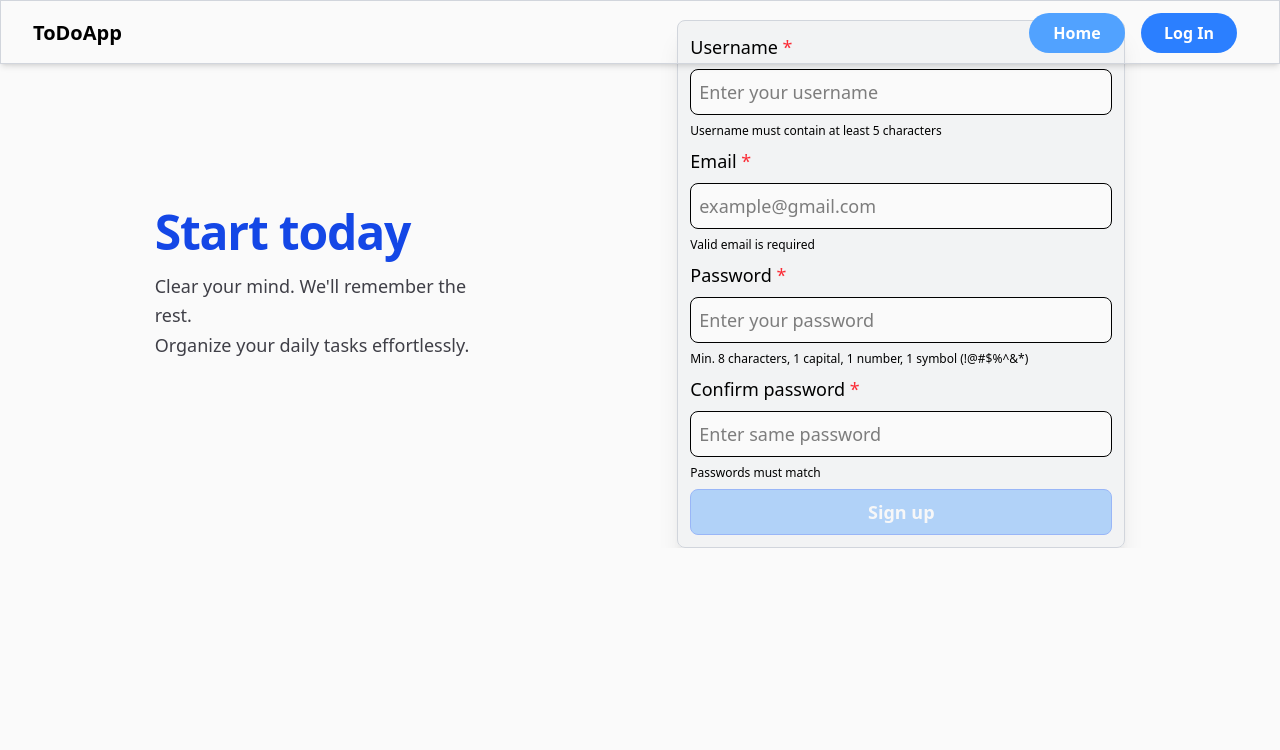
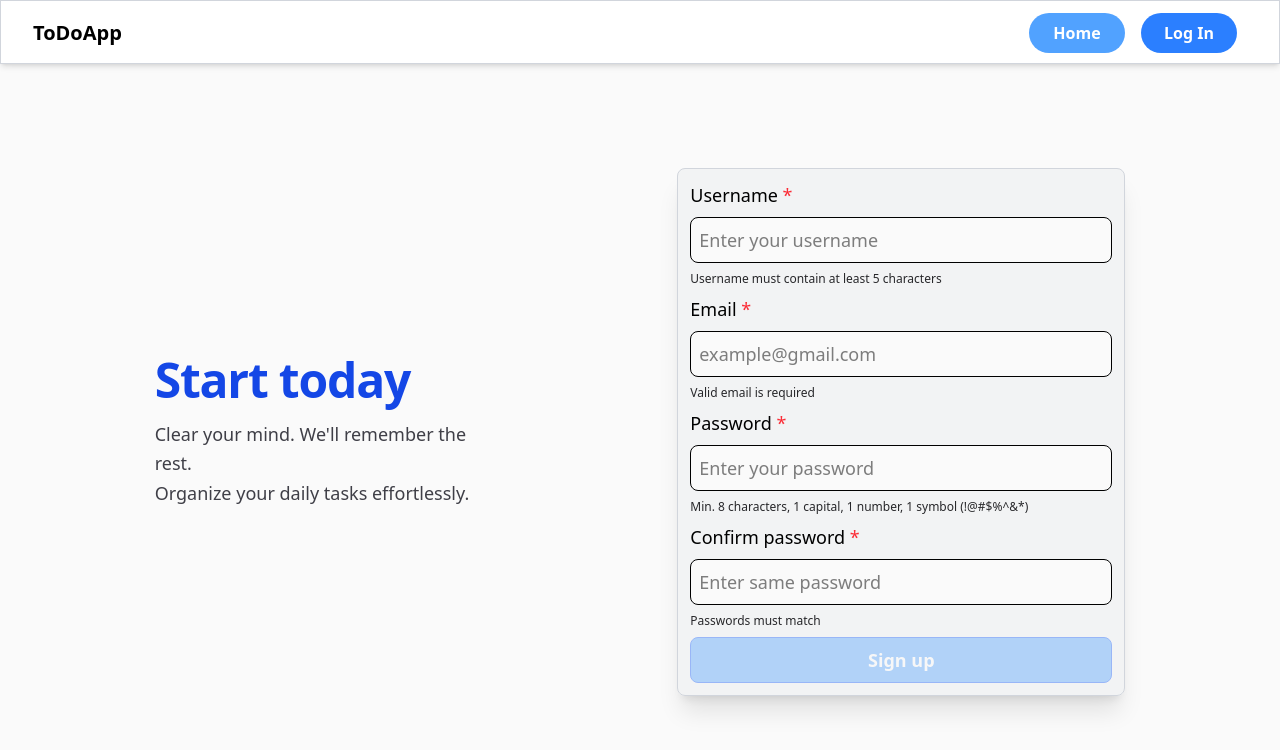
Before and after one commit to aaronvalera/to-do-app, a website: page views/signup/index.html in a window 1280 px wide. Drawn offline with Linux system fonts and the light colour scheme.

Commit message:
Visual correction of signup view

```diff
--- a/views/signup/index.html
+++ b/views/signup/index.html
@@ -7,9 +7,10 @@
     <link rel="stylesheet" href="/src/output.css"/>
 </head>
 
-<body class="bg-zinc-50 h-screen">
-    <nav id="navbar" class="fixed top-0 right-0 left-0 h-16 px-4 border border-gray-300 shadow-md"></nav>
-    <div class="flex flex-col md:flex-row pt-5 max-w-7xl mx-auto justify-center md:justify-evenly items-center px-4 overflow-hidden">
+<body class="bg-zinc-50 min-h-screen flex flex-col">
+    <nav id="navbar" class="fixed top-0 right-0 left-0 h-16 px-4 border border-gray-300 bg-white shadow-md"></nav>
+    <main class="flex-1 flex items-center pt-12 md:pt-16 h-screen w-full">
+        <div class="flex flex-col md:flex-row max-w-7xl my-auto w-full mx-auto justify-center md:justify-evenly items-center px-4 py-6 md:py-0">
             <div class="flex flex-col gap-2 my-8 md:my-0 max-w-sm pr-8 text-center md:text-start">
                 <h1 class="text-2xl md:text-5xl font-extrabold tracking-tight text-blue-700 mb-2">Start today</h1>
                 <p class="text-md md:text-lg text-zinc-700 font-normal leading-relaxed">Clear your mind. We'll remember the rest. <br> Organize your daily tasks effortlessly.</p>
@@ -18,30 +19,31 @@
                 <div class="flex flex-col gap-2">
                     <label class="font-medium" for="username-input">Username <span class="text-red-500">*</span></label>
                     <input id="username-input" type="text" name="username-input" autocomplete="off" placeholder="Enter your username" class="rounded-lg p-2 bg-zinc-50 border"/>
-                <p class="text-xs etxt-zinc-800">
+                    <p class="text-xs text-zinc-800">
                         Username must contain at least 5 characters
                     </p>
                 </div>
                 <div class="flex flex-col gap-2">
                     <label class="font-medium" for="email-input">Email <span class="text-red-500">*</span></label>
                     <input id="email-input" type="text" name="email-input" autocomplete="off" placeholder="example@gmail.com" class="rounded-lg p-2 bg-zinc-50 border"/>
-                <p class="text-xs etxt-zinc-800">Valid email is required</p>
+                    <p class="text-xs text-zinc-800">Valid email is required</p>
                 </div>
                 <div class="flex flex-col gap-2">
                     <label class="font-medium" for="password-input">Password <span class="text-red-500">*</span></label>
                     <input id="password-input" type="password" name="password-input" autocomplete="off" placeholder="Enter your password" class="rounded-lg p-2 bg-zinc-50 border"/>
-                <p class="text-xs etxt-zinc-800">Min. 8 characters, 1 capital, 1 number, 1 symbol (!@#$%^&*)</p>
+                    <p class="text-xs text-zinc-800">Min. 8 characters, 1 capital, 1 number, 1 symbol (!@#$%^&*)</p>
                 </div>
                 <div class="flex flex-col gap-2">
                     <label class="font-medium" for="password-input">Confirm password <span class="text-red-500">*</span></label>
                     <input id="match-password" type="password" name="match-input" autocomplete="off" placeholder="Enter same password" class="rounded-lg p-2 bg-zinc-50 border"/>
-                <p class="text-xs etxt-zinc-800">Passwords must match</p>
+                    <p class="text-xs text-zinc-800">Passwords must match</p>
                 </div>
-            <button id="form-btn" class="bg-blue-400 py-2 rounded-lg px-4rounded-lg font-bold text-white hover:bg-blue-500 text-center transition ease-in-out disabled:opacity-40 disabled:cursor-not-allowed cursor-pointer border border-blue-600" disabled>
+                <button id="form-btn" class="bg-blue-400 py-2 rounded-lg px-4 font-bold text-white hover:bg-blue-500 text-center transition ease-in-out disabled:opacity-40 disabled:cursor-not-allowed cursor-pointer border border-blue-600" disabled>
                     Sign up
                 </button>
             </form>
         </div>
+    </main>
     <script src="index.js"></script>
     <script src="/components/navbar.js"></script>
 </body>
```
Lines whose indentation alone changed are shown as unchanged.
